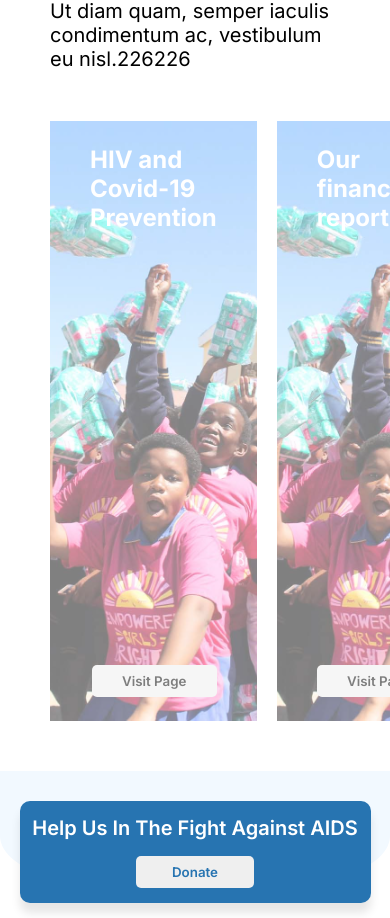
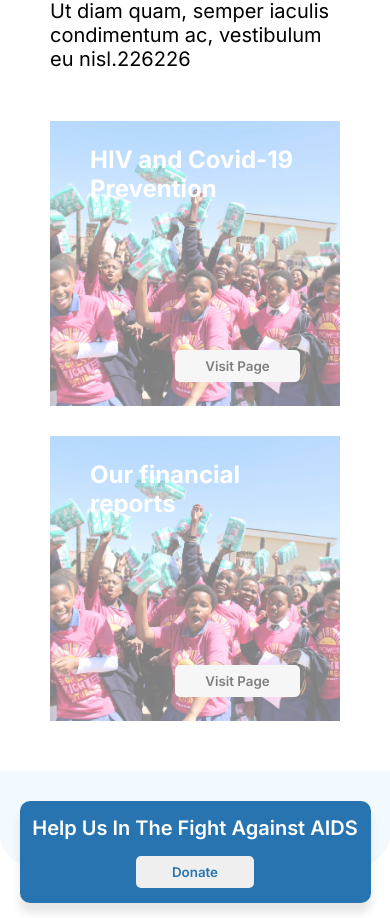
Before and after one commit to jusminpt/react-envision, a React (Create React App) app: page /resources in a window 390 px wide. Shown: the part 911-1829 px from the top of the page. Built offline with nearby package versions, Linux system fonts and the light colour scheme.

Commit message:
Update responsive for Resources page

```diff
--- a/src/components/LongCard/LongCard.scss
+++ b/src/components/LongCard/LongCard.scss
@@ -26,3 +26,14 @@
 .longCard button {
   width: 125px;
 }
+
+// TODO: need to get the final design for mobile version
+@media screen and (max-width: 960px) {
+  .longCard {
+    height: 40vh;
+
+    &:not(:last-child) {
+      margin-bottom: 30px;
+    }
+  }
+}
--- a/src/pages/Resources/Resources.scss
+++ b/src/pages/Resources/Resources.scss
@@ -3,3 +3,9 @@
   margin-top: 50px;
   height: 600px;
 }
+
+@media screen and (max-width: 960px) {
+  .card-section {
+    flex-direction: column;
+  }
+}
```
